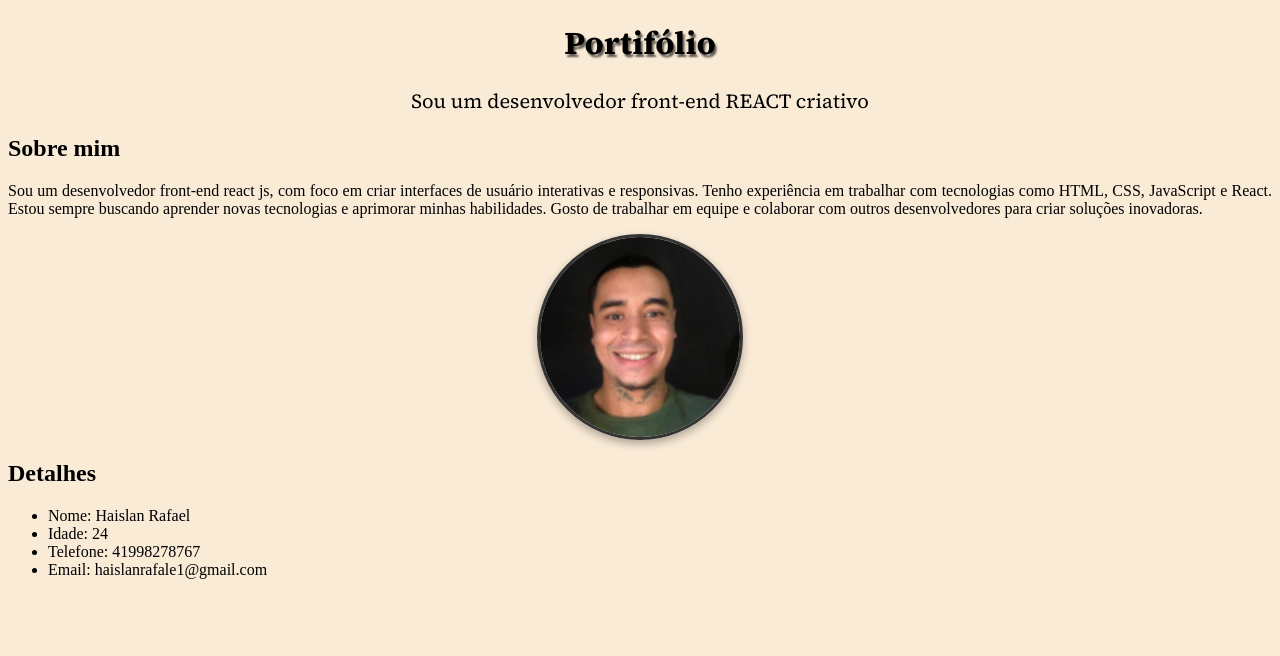
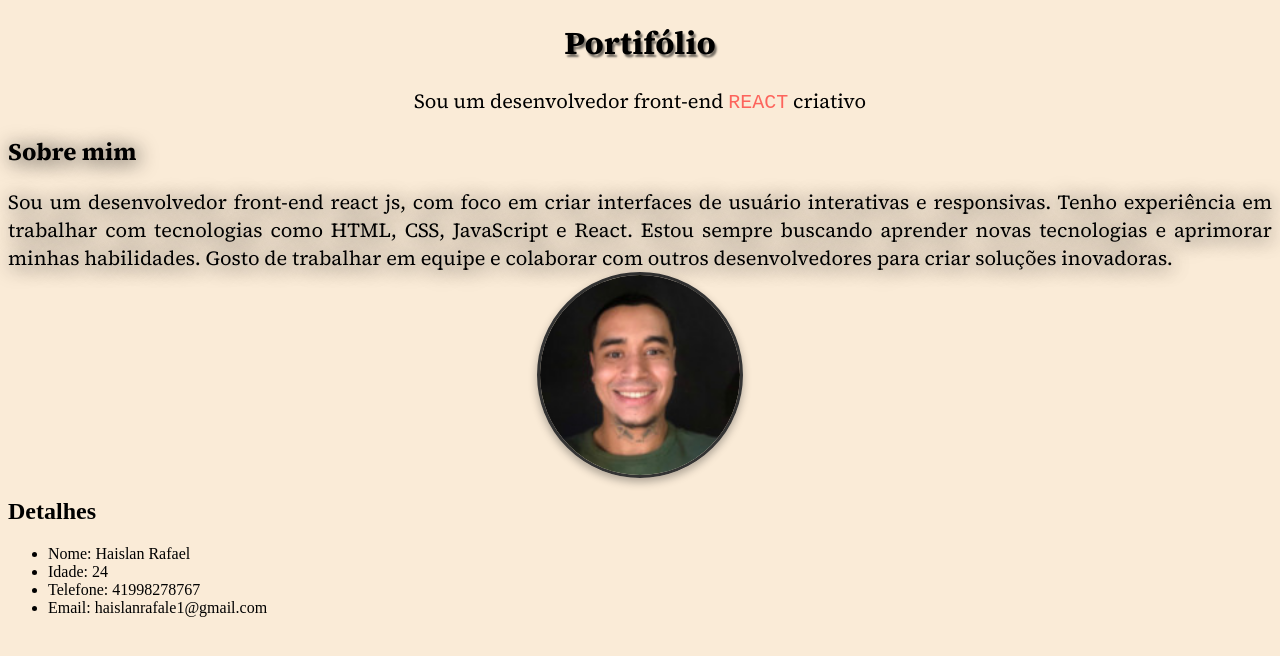
Before and after one commit to haislanrafael/meuportifolio, a plain HTML site: page index.html in a window 1280 px wide. Drawn offline with Linux system fonts and the light colour scheme.

Commit message:
alterao02

```diff
--- a/index.html
+++ b/index.html
@@ -17,13 +17,13 @@
 
 <h1>Portifólio</h1>
 
-<p class="Perfil">Sou um desenvolvedor front-end REACT criativo </p>
+<p class="Perfil">Sou um desenvolvedor front-end <span>REACT</span> criativo </p>
 
 <div class="sobre">
 
     <h2>Sobre mim</h2>
 
-    <p>Sou um desenvolvedor front-end react js, com foco em criar interfaces de usuário interativas e responsivas. Tenho experiência em trabalhar com tecnologias como HTML, CSS, JavaScript e React. Estou sempre buscando aprender novas tecnologias e aprimorar minhas habilidades. Gosto de trabalhar em equipe e colaborar com outros desenvolvedores para criar soluções inovadoras.</p>
+    <span class="sobre-mim">Sou um desenvolvedor front-end react js, com foco em criar interfaces de usuário interativas e responsivas. Tenho experiência em trabalhar com tecnologias como HTML, CSS, JavaScript e React. Estou sempre buscando aprender novas tecnologias e aprimorar minhas habilidades. Gosto de trabalhar em equipe e colaborar com outros desenvolvedores para criar soluções inovadoras.</span>
 </div>
 <div class="eu">
     <img src="eu.jpg"  alt="foto do haislan">
@@ -41,6 +41,10 @@
 </ul>
 </div>
 
+<div>
+
+</div>
+
 
 
 
--- a/style.css
+++ b/style.css
@@ -1,7 +1,7 @@
 h1{
     text-align: center;
     font-family: "Source Serif 4", serif;
-    text-shadow: 2px 3px 2px #0000009c;
+    text-shadow: 2px 3px 2px #00000088;
 
 
 }
@@ -27,12 +27,25 @@ h1{
   box-shadow: 0 4px 8px rgba(0,0,0,0.3); /* sombra suave */
 }
 
-
+span{
+    color: #ff000092;
+    font-family: 'Courier New', Courier, monospace;
+}
 .sobre {
  text-align: justify;
+ font-size: medium;
+ font-family: "Source Serif 4", serif;
+ text-shadow: 2px 2px 20px #000000de;
 
 }
 
 body{
     background-color: antiquewhite;
 }
+
+.sobre-mim{
+    font-size: 20px;
+    font-family: "Source Serif 4", serif;
+    color: black;
+
+}
```
